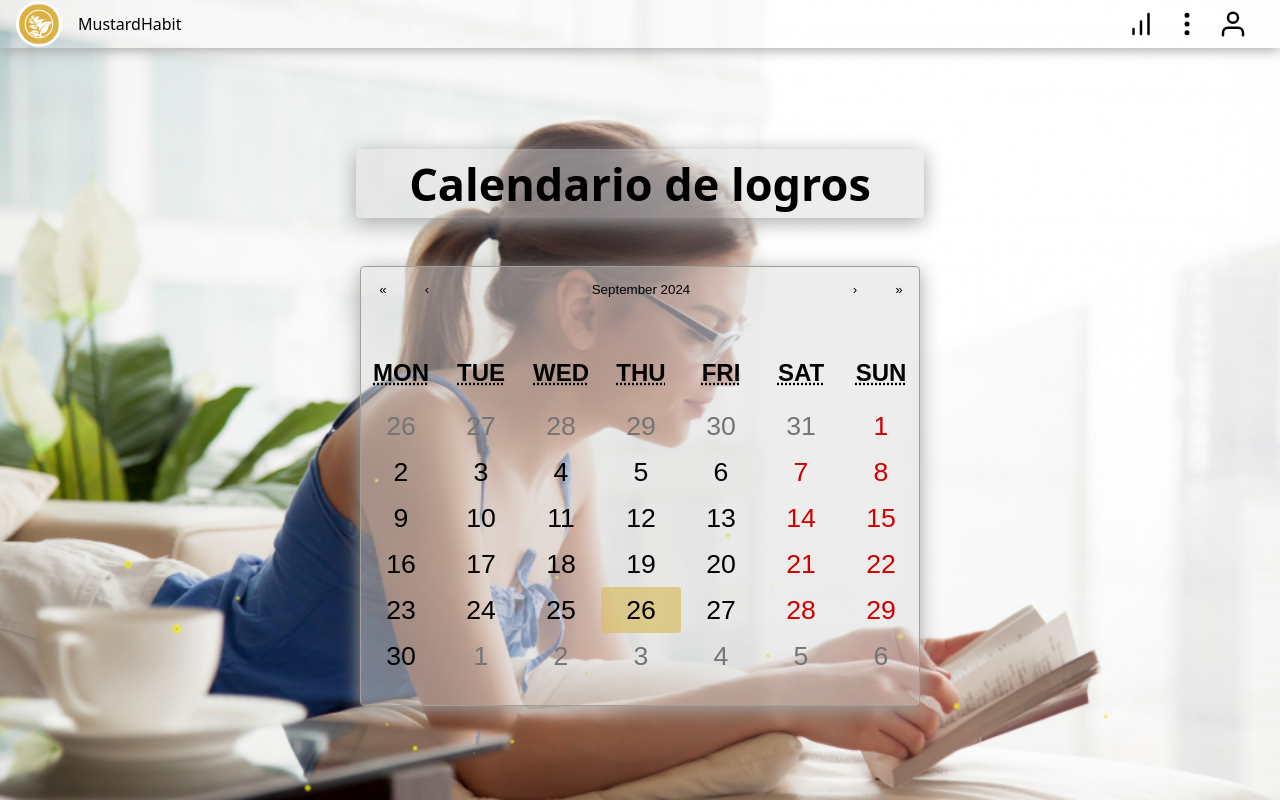
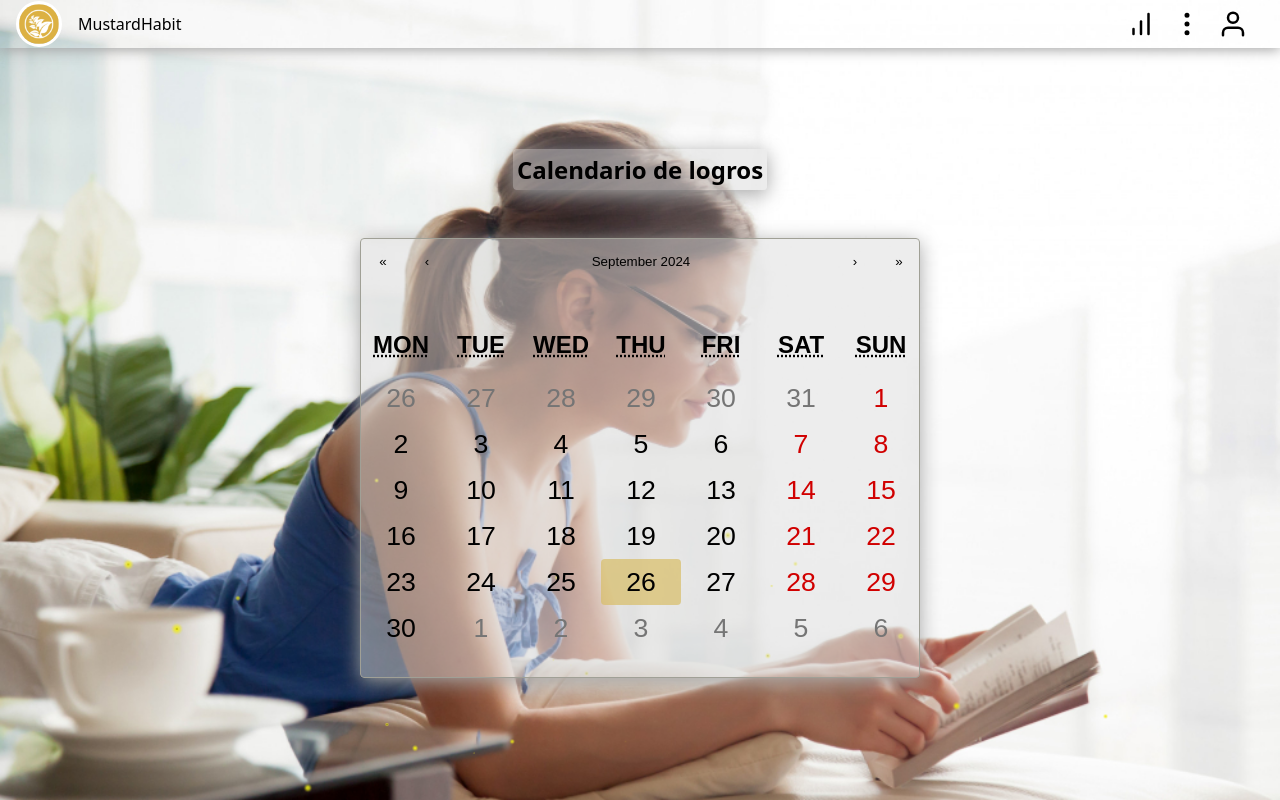
Before and after one commit to fabianvegadev/app-mustard-habit, a React (Vite) app: page /calendar in a window 1280 px wide. Built offline with nearby package versions, Linux system fonts and the light colour scheme.

Commit message:
cambios calendar

```diff
--- a/src/HabitCalendar/HabitCalendar.css
+++ b/src/HabitCalendar/HabitCalendar.css
@@ -24,9 +24,7 @@
     display: flex;
     justify-content: center;
     align-content: center;
-    width: 100%;
     max-width: 560px;
-    font-size: 30px;
 }
 
 .react-calendar button {
```
